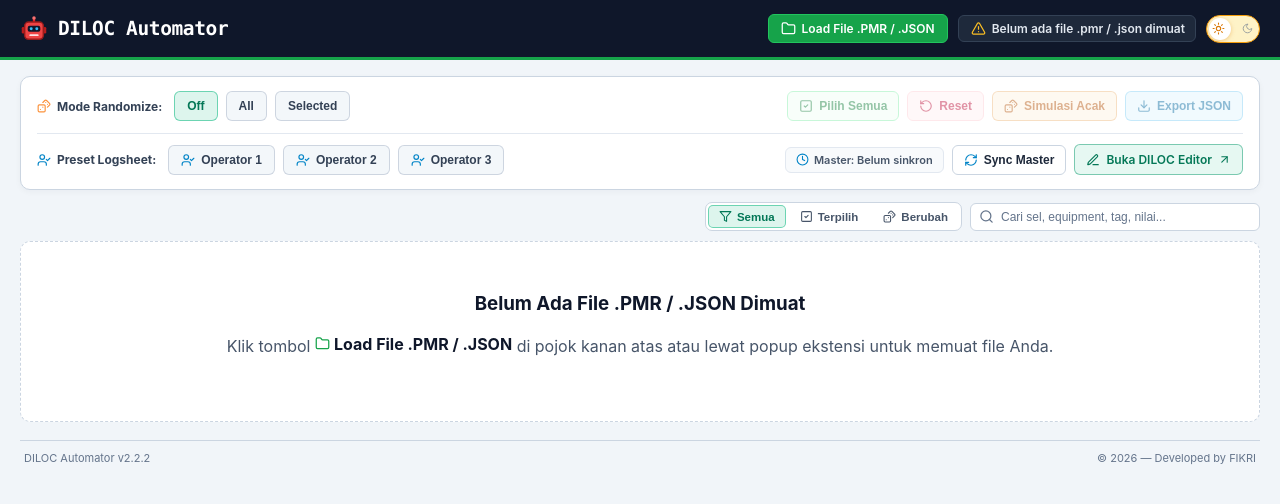
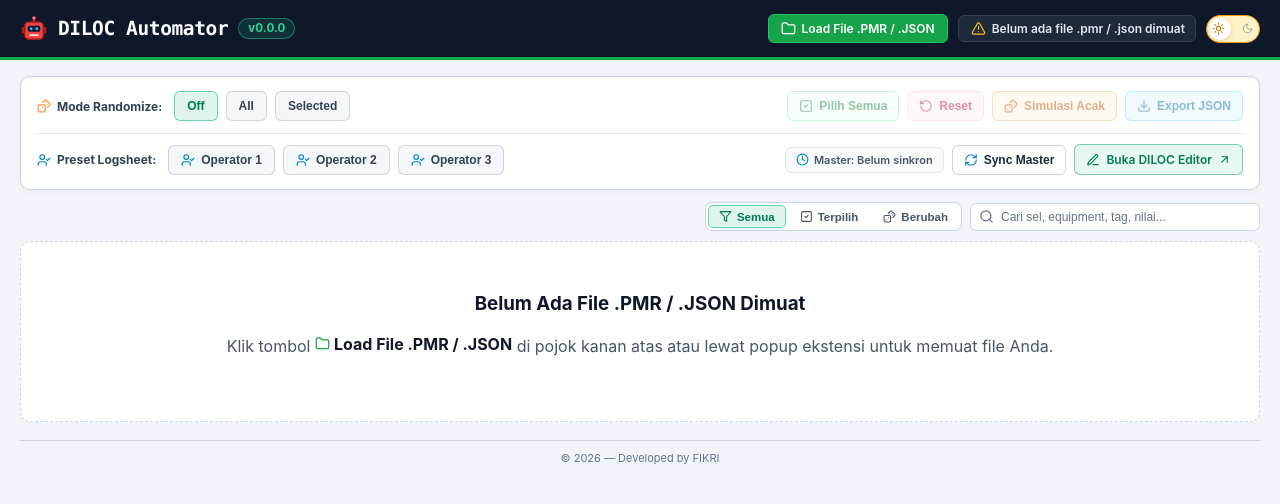
Before and after one commit to crocolatozz/diloc-automator, a browser extension: page diloc-automator/options.html in a window 1280 px wide. Drawn offline with Linux system fonts and the light colour scheme; no server answers.

Commit message:
chore: bump version to 2.2.3 and refine UI layouts
- Update extension version to 2.2.3 across all files.
- Enforce fixed 340px width and text truncation in the popup.
- Synchronize version badges in the header for both popup and options pages.
- Center the footer copyright and clean up badge styling.

```diff
--- a/diloc-automator/options.html
+++ b/diloc-automator/options.html
@@ -252,6 +252,15 @@
       display: flex;
       align-items: center;
       gap: 10px;
+      min-width: 0;
+    }
+
+    .topbar-brand-row {
+      display: flex;
+      align-items: center;
+      gap: 10px;
+      flex-wrap: wrap;
+      min-width: 0;
     }
 
     .topbar-title img {
@@ -268,9 +277,18 @@
       color: var(--text-topbar);
     }
 
-    .topbar-title span {
-      font-size: 12px;
-      color: var(--text-topbar-sub);
+    .topbar-title .options-ver-badge {
+      font-size: 11.5px;
+      font-weight: 700;
+      line-height: 1.2;
+      padding: 3px 9px;
+      border-radius: 999px;
+      background: rgba(16, 185, 129, 0.16);
+      border: 1px solid rgba(52, 211, 153, 0.45);
+      color: #34d399;
+      letter-spacing: 0.01em;
+      white-space: nowrap;
+      flex-shrink: 0;
     }
 
     .topbar-right {
@@ -1218,8 +1236,9 @@
       padding: 10px 4px 4px 4px;
       border-top: 1px solid var(--border-color);
       display: flex;
-      justify-content: space-between;
-      align-items: center;
+      justify-content: center;
+      align-items: center;
+      text-align: center;
       font-size: 11px;
       color: var(--text-subtle);
       transition: border-color 0.25s ease, color 0.25s ease;
@@ -1341,8 +1360,9 @@
   <div class="topbar">
     <div class="topbar-title">
       <span data-icon="robotRed" data-icon-size="28"></span>
-      <div>
+      <div class="topbar-brand-row">
         <h1>DILOC Automator</h1>
+        <span id="optionsVersionBadge" class="options-ver-badge">v2.2.3</span>
       </div>
     </div>
     <div class="topbar-right">
@@ -1478,7 +1498,6 @@
     <div id="tableContainer"></div>
 
     <footer class="page-footer">
-      <span>DILOC Automator v2.2.2</span>
       <span>© 2026 — Developed by FIKRI</span>
     </footer>
   </div>
--- a/diloc-automator/options.js
+++ b/diloc-automator/options.js
@@ -29,6 +29,7 @@ const PRESET_NAMES = {
 };
 
 const activeFilePill = document.getElementById('activeFilePill');
+const optionsVersionBadge = document.getElementById('optionsVersionBadge');
 const clearFileBtnWrap = document.getElementById('clearFileBtnWrap');
 const clearFileBtn = document.getElementById('clearFileBtn');
 const macroFileOptions = document.getElementById('macroFileOptions');
@@ -54,6 +55,22 @@ const clearConfirmModal = document.getElementById('clearConfirmModal');
 const clearConfirmFileName = document.getElementById('clearConfirmFileName');
 const confirmClearCancelBtn = document.getElementById('confirmClearCancelBtn');
 const confirmClearOkBtn = document.getElementById('confirmClearOkBtn');
+
+function resolveExtensionVersion() {
+  try {
+    if (typeof chrome !== 'undefined' && chrome.runtime && typeof chrome.runtime.getManifest === 'function') {
+      const manifest = chrome.runtime.getManifest();
+      if (manifest && manifest.version) return String(manifest.version);
+    }
+  } catch (e) {}
+  return '2.2.3';
+}
+
+function syncOptionsVersionBadge() {
+  if (optionsVersionBadge) {
+    optionsVersionBadge.textContent = `v${resolveExtensionVersion()}`;
+  }
+}
 
 function getPresetStorageKey(presetKey) {
   return presetKey && PRESET_SHORT_LABELS[presetKey] ? presetKey : 'operator1';
@@ -955,7 +972,7 @@ async function buildNativeExportPayload() {
     opLapNum,
     payload: {
       format: 'diloc-automator-preset',
-      version: '2.2.2',
+      version: resolveExtensionVersion(),
       opLap: opLapNum,
       exportedAt: new Date().toISOString(),
       cells: exportedCells
@@ -1259,6 +1276,7 @@ chrome.storage.onChanged.addListener((changes, areaName) => {
 
 document.addEventListener('DOMContentLoaded', async () => {
   hydrateDataIcons();
+  syncOptionsVersionBadge();
   initCustomTooltips();
 
   const data = await chrome.storage.local.get([...UNIFIED_STORAGE_KEYS, 'fileSourceType']);
```
Also changed, not shown: diloc-automator/import.html (+1 -1 lines), diloc-automator/popup.html (+25 -10 lines), index.html (+1 -1 lines), CHANGELOG.md, README.md, diloc-automator/README.txt, diloc-automator/manifest.json.
